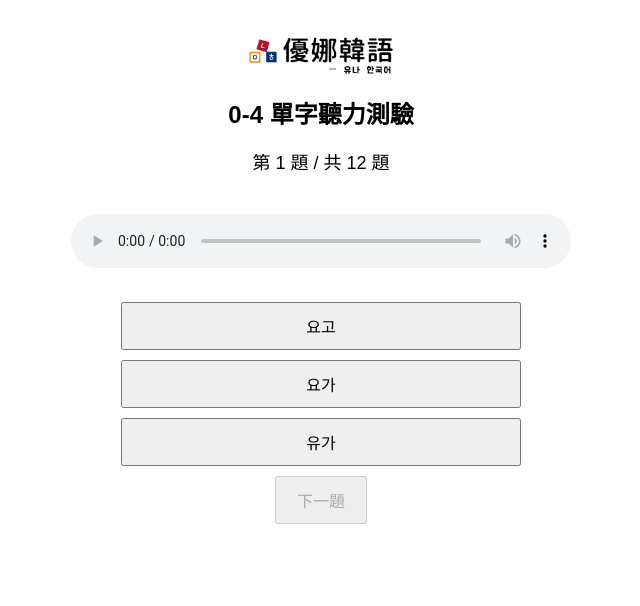
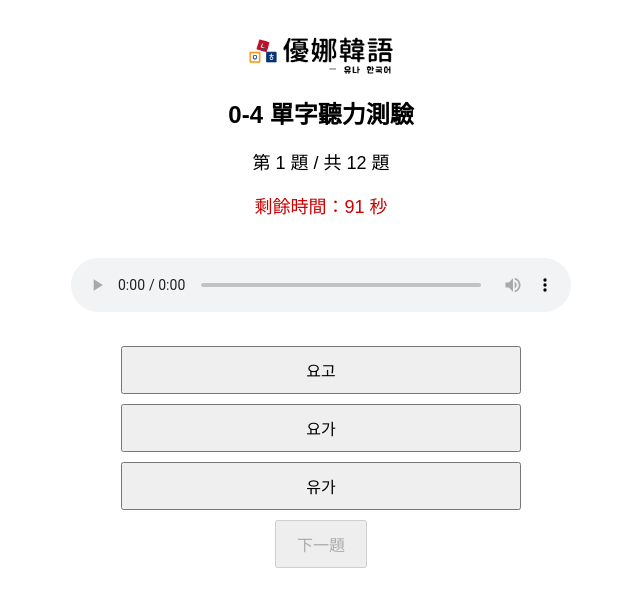
Before and after one commit to yoonakorean/0004WC, a plain HTML site: page index.html in a window 1280 px wide. Shown: the whole page, without its empty margins (319-959 px from the left). Drawn offline with Linux system fonts and the light colour scheme.

Commit message:
Update index.html

```diff
--- a/index.html
+++ b/index.html
@@ -24,6 +24,11 @@
     }
     #question-number {
       font-size: 18px;
+      margin-bottom: 10px;
+    }
+    #timer {
+      font-size: 18px;
+      color: #c00;
       margin-bottom: 20px;
     }
     button {
@@ -57,14 +62,20 @@
       color: #888;
       margin: 2px 0;
     }
+    #feedback {
+      margin-top: 10px;
+      font-size: 18px;
+    }
   </style>
 </head>
 <body>
   <img src="logo.png" alt="Logo" id="logo" />
   <div id="game-title">0-4 單字聽力測驗</div>
   <p id="question-number">第 1 題 / 共 12 題</p>
+  <p id="timer">剩餘時間：-- 秒</p>
   <audio id="audio" controls></audio>
   <div id="choices"></div>
+  <div id="feedback"></div>
   <button id="next-btn" disabled>下一題</button>
 
   <div id="result" class="hidden">
@@ -84,31 +95,50 @@
     const gameTitle = "0-4 單字聽力測驗";
 
     const questions = [
-      { word: "가루", audio: "audio/000401W.mp3", choices: ["가루", "가로", "가류"] },
-      { word: "고모", audio: "audio/000402W.mp3", choices: ["고모", "코모", "고무"] },
-      { word: "요가", audio: "audio/000403W.mp3", choices: ["요가", "유가", "요고"] },
-      { word: "고구마", audio: "audio/000404W.mp3", choices: ["고구마", "고무마", "고고마"] },
-      { word: "카드", audio: "audio/000405W.mp3", choices: ["卡드", "가드", "카르"] },
-      { word: "마이크", audio: "audio/000406W.mp3", choices: ["마이크", "마이쿠", "매이크"] },
-      { word: "쿠키", audio: "audio/000407W.mp3", choices: ["쿠키", "코키", "쿠기"] },
-      { word: "코", audio: "audio/000408W.mp3", choices: ["코", "쿠", "고"] },
-      { word: "꼬리", audio: "audio/000409W.mp3", choices: ["꼬리", "고리", "코리"] },
-      { word: "두꺼비", audio: "audio/000410W.mp3", choices: ["두꺼비", "두커비", "두꼬미"] },
-      { word: "코끼리", audio: "audio/000411W.mp3", choices: ["코끼리", "고끼리", "코키리"] },
-      { word: "꼬마", audio: "audio/000412W.mp3", choices: ["꼬마", "고마", "코마"] }
+      { word: "가루", korean: "粉", audio: "audio/000401W.mp3", choices: ["가루", "가로", "가류"] },
+      { word: "고모", korean: "姑姑", audio: "audio/000402W.mp3", choices: ["고모", "코모", "고무"] },
+      { word: "요가", korean: "瑜珈", audio: "audio/000403W.mp3", choices: ["요가", "유가", "요고"] },
+      { word: "고구마", korean: "地瓜", audio: "audio/000404W.mp3", choices: ["고구마", "고무마", "고고마"] },
+      { word: "카드", korean: "卡片", audio: "audio/000405W.mp3", choices: ["가드", "가드", "카르"] },
+      { word: "마이크", korean: "麥克風", audio: "audio/000406W.mp3", choices: ["마이크", "마이쿠", "매이크"] },
+      { word: "쿠키", korean: "餅乾", audio: "audio/000407W.mp3", choices: ["쿠키", "코키", "쿠기"] },
+      { word: "코", korean: "鼻子", audio: "audio/000408W.mp3", choices: ["코", "쿠", "고"] },
+      { word: "꼬리", korean: "尾巴", audio: "audio/000409W.mp3", choices: ["꼬리", "고리", "코리"] },
+      { word: "두꺼비", korean: "癩蛤蟆", audio: "audio/000410W.mp3", choices: ["두꺼비", "두커비", "두꼬미"] },
+      { word: "코끼리", korean: "大象", audio: "audio/000411W.mp3", choices: ["코끼리", "고끼리", "코키리"] },
+      { word: "꼬마", korean: "小不點", audio: "audio/000412W.mp3", choices: ["꼬마", "고마", "코마"] }
     ];
 
     let shuffledQuestions = [...questions].sort(() => 0.5 - Math.random());
     let current = 0;
     let correct = 0;
+    let timerId;
+    const totalSeconds = shuffledQuestions.length * 8;
+    let timeLeft = totalSeconds;
 
     const audio = document.getElementById("audio");
     const choicesDiv = document.getElementById("choices");
+    const feedback = document.getElementById("feedback");
     const nextBtn = document.getElementById("next-btn");
     const questionNum = document.getElementById("question-number");
+    const timerDisplay = document.getElementById("timer");
+
+    function startTimer() {
+      timerDisplay.textContent = `剩餘時間：${timeLeft} 秒`;
+      timerId = setInterval(() => {
+        timeLeft--;
+        timerDisplay.textContent = `剩餘時間：${timeLeft} 秒`;
+        if (timeLeft <= 0) {
+          clearInterval(timerId);
+          alert("⏰ 時間到！系統將自動交卷");
+          showResult();
+        }
+      }, 1000);
+    }
 
     function loadQuestion() {
       nextBtn.disabled = true;
+      feedback.textContent = "";
       questionNum.textContent = `第 ${current + 1} 題 / 共 ${shuffledQuestions.length} 題`;
       const q = shuffledQuestions[current];
       audio.src = q.audio;
@@ -119,14 +149,27 @@
         btn.textContent = choice;
         btn.className = "choice-btn";
         btn.onclick = () => {
-          if (choice === q.word) correct++;
+          const correctAnswer = q.word;
+          const korean = q.word;
+          const chinese = q.korean;
+
+          if (choice === correctAnswer) {
+            correct++;
+            feedback.textContent = `✅ 正確！韓文：${korean}，中文：${chinese}`;
+            feedback.style.color = "green";
+          } else {
+            feedback.textContent = `❌ 錯誤。正確答案是 "${correctAnswer}"（韓文：${korean}，中文：${chinese}）`;
+            feedback.style.color = "red";
+          }
+
           nextBtn.disabled = false;
+
           document.querySelectorAll(".choice-btn").forEach((b) => {
             b.disabled = true;
-            if (b.textContent === q.word) {
-              b.style.backgroundColor = "#8f8"; // 正確選項
+            if (b.textContent === correctAnswer) {
+              b.style.backgroundColor = "#8f8";
             } else if (b === btn) {
-              b.style.backgroundColor = "#f88"; // 選錯的按鈕
+              b.style.backgroundColor = "#f88";
             }
           });
         };
@@ -139,6 +182,7 @@
       if (current < shuffledQuestions.length) {
         loadQuestion();
       } else {
+        clearInterval(timerId);
         showResult();
       }
     };
@@ -148,6 +192,8 @@
       choicesDiv.classList.add("hidden");
       nextBtn.classList.add("hidden");
       questionNum.classList.add("hidden");
+      feedback.classList.add("hidden");
+      timerDisplay.classList.add("hidden");
       document.getElementById("result").classList.remove("hidden");
 
       const percent = Math.round((correct / shuffledQuestions.length) * 100);
@@ -193,17 +239,17 @@
         method: "POST",
         mode: "no-cors",
         body: formData
-      })
-        .then(() => {
-          const nowText = `${now.getMonth() + 1}月${now.getDate()}日 ${now.getHours()}時${now.getMinutes()}分${now.getSeconds()}秒 已完成回傳`;
-          document.getElementById("submit-time").textContent = nowText;
-          alert("✅ 提交成功!!可重複測驗");
-        })
-        .catch(() => {
-          alert("❌ 回傳失敗，請稍後再試");
-        });
+      }).then(() => {
+        const nowText = `${now.getMonth() + 1}月${now.getDate()}日 ${now.getHours()}時${now.getMinutes()}分${now.getSeconds()}秒 已完成回傳`;
+        document.getElementById("submit-time").textContent = nowText;
+        alert("✅ 提交成功!!可重複測驗");
+      }).catch(() => {
+        alert("❌ 回傳失敗，請稍後再試");
+      });
     }
 
+    // 啟動畫面載入
+    startTimer();
     loadQuestion();
   </script>
 </body>
```
